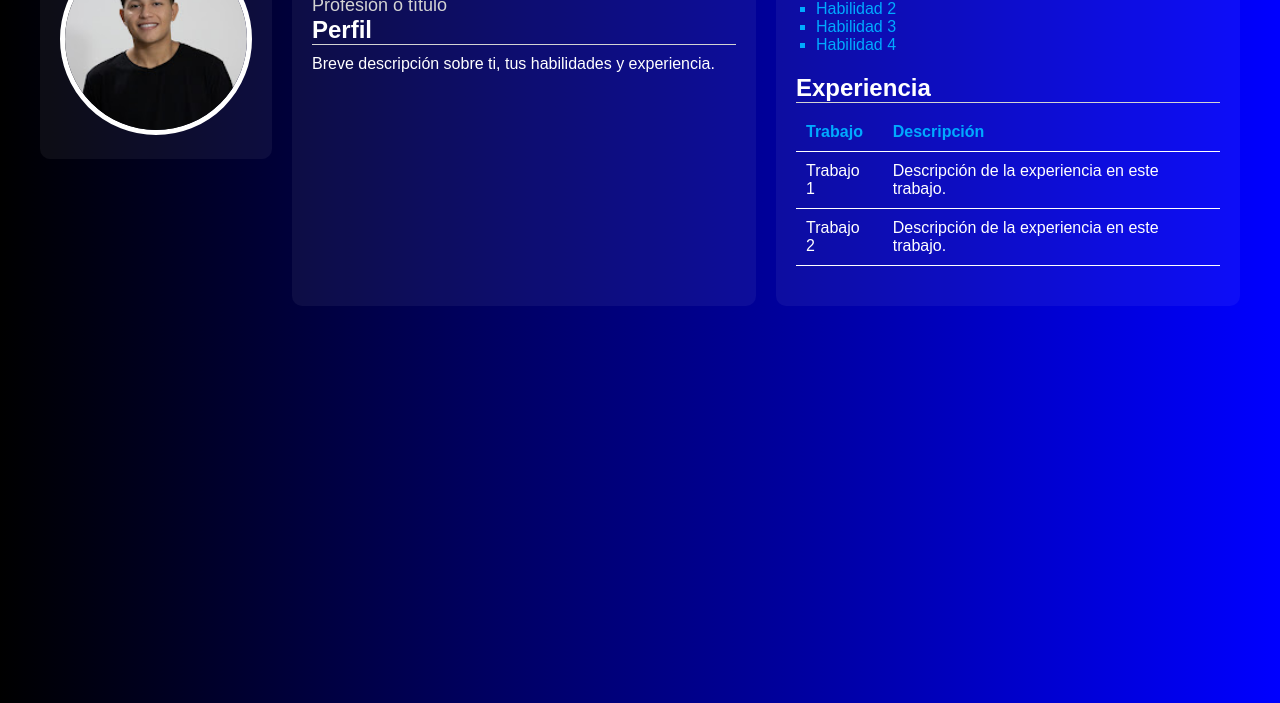
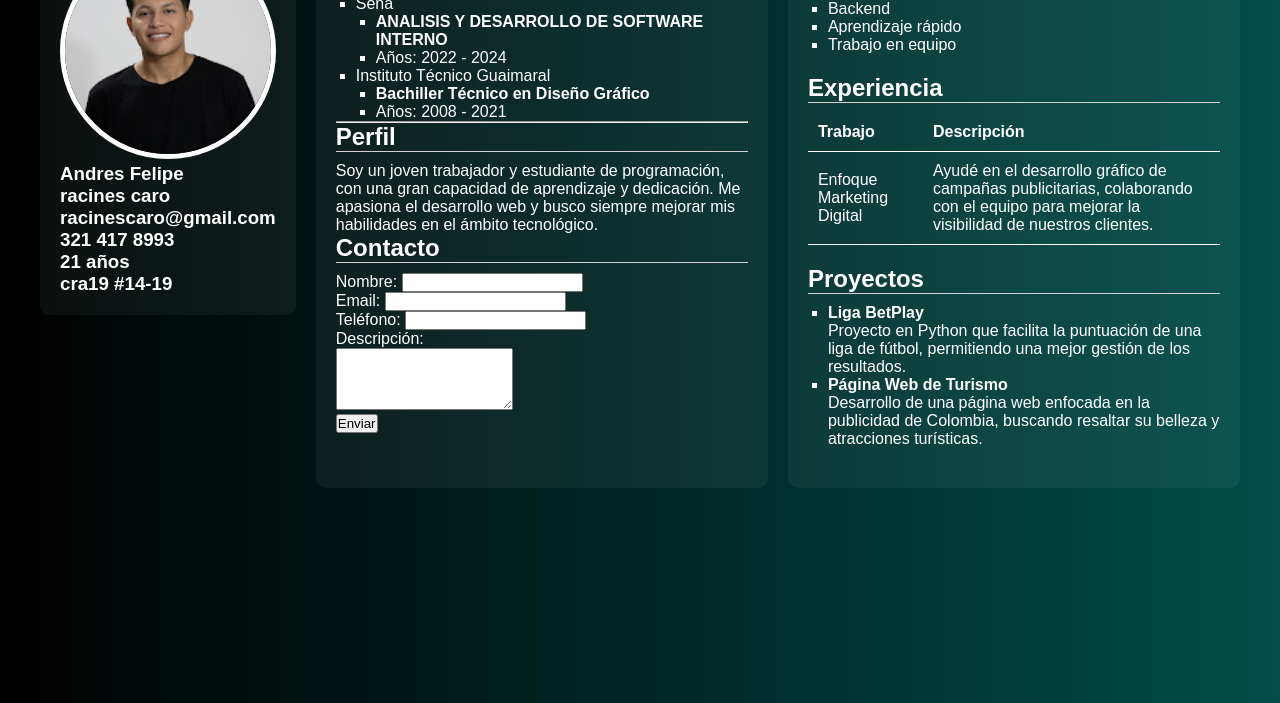
Before and after one commit to andrescarohub/htmlHVD, a plain HTML site: page index.html in a window 1280 px wide. Shown: the part 97-800 px from the top of the page. Drawn offline with Linux system fonts and the light colour scheme.

Commit message:
se termina la hoja de vida

```diff
--- a/css/styles.css
+++ b/css/styles.css
@@ -6,7 +6,7 @@
 
 body {
     font-family: Arial, sans-serif;
-    background: linear-gradient(to right, black, blue);
+    background: linear-gradient(to right, black, rgb(0, 77, 73));
     color: white;
     padding: 20px;
 }
@@ -65,7 +65,7 @@ ul {
 }
 
 ul li {
-    color: #00aaff; /* Azul fino para las viñetas */
+    color: #ffffff; /* Azul fino para las viñetas */
 }
 
 /* Tabla para la experiencia laboral */
@@ -81,7 +81,7 @@ th, td {
 }
 
 th {
-    color: #00aaff;
+    color: #ffffff;
 }
 
 /* Bordes para las tablas eliminados, ahora solo líneas */
--- a/index.html
+++ b/index.html
@@ -11,26 +11,60 @@
         <div class="left-column">
             <div class="photo-container">
                 <img src="images/unnamed.jpg" alt="Foto de perfil">
+                <header>
+                    <h3>Andres Felipe</h3>
+                    <h3>racines caro</h3>
+                    <h3>racinescaro@gmail.com</h3>
+                    <h3>321 417 8993</h3>
+                    <h3>21 años</h3>
+                    <h3>cra19 #14-19</h3>
+                </header>
             </div>
         </div>
         <div class="middle-column">
             <header>
-                <h1>Nombre Completo</h1>
-                <p>Profesión o título</p>
+                <h1>Estudios</h1>
+                <ul>
+                    <li>Sena
+                        <ul>
+                            <li><b>ANALISIS Y DESARROLLO DE SOFTWARE INTERNO</b></li>
+                            <li>Años: 2022 - 2024</li>
+                        </ul>
+                    </li>
+                    <li>Instituto Técnico Guaimaral
+                        <ul>
+                            <li><b>Bachiller Técnico en Diseño Gráfico</b></li>
+                            <li>Años: 2008 - 2021</li>
+                        </ul>
+                    </li>
+                </ul>
             </header>
-            <section class="profile">
-                <h2>Perfil</h2>
-                <p>Breve descripción sobre ti, tus habilidades y experiencia.</p>
+            <hr class="profile">
+            <h2>Perfil</h2>
+            <p>Soy un joven trabajador y estudiante de programación, con una gran capacidad de aprendizaje y dedicación. Me apasiona el desarrollo web y busco siempre mejorar mis habilidades en el ámbito tecnológico.</p>
+            <section class="contact-form">
+                <h2>Contacto</h2>
+                <form>
+                    <label for="nombre">Nombre:</label>
+                    <input type="text" id="nombre" name="nombre" required><br>
+                    <label for="email">Email:</label>
+                    <input type="email" id="email" name="email" required><br>
+                    <label for="telefono">Teléfono:</label>
+                    <input type="tel" id="telefono" name="telefono" required><br>
+                    <label for="descripcion">Descripción:</label><br>
+                    <textarea id="descripcion" name="descripcion" rows="4" required></textarea><br>
+                    <input type="submit" value="Enviar">
+                </form>
             </section>
         </div>
         <div class="right-column">
             <section class="skills">
                 <h2>Habilidades</h2>
                 <ul>
-                    <li>Habilidad 1</li>
-                    <li>Habilidad 2</li>
-                    <li>Habilidad 3</li>
-                    <li>Habilidad 4</li>
+                    <li>Desarrollo web</li>
+                    <li>Backend</li>
+                    <li>Aprendizaje rápido</li>
+                    <li>Trabajo en equipo</li>
                 </ul>
             </section>
             <section class="experience">
@@ -41,14 +75,23 @@
                         <th>Descripción</th>
                     </tr>
                     <tr>
-                        <td>Trabajo 1</td>
-                        <td>Descripción de la experiencia en este trabajo.</td>
-                    </tr>
-                    <tr>
-                        <td>Trabajo 2</td>
-                        <td>Descripción de la experiencia en este trabajo.</td>
+                        <td>Enfoque Marketing Digital</td>
+                        <td>Ayudé en el desarrollo gráfico de campañas publicitarias, colaborando con el equipo para mejorar la visibilidad de nuestros clientes.</td>
                     </tr>
                 </table>
+            </section>
+            <section class="projects">
+                <h2>Proyectos</h2>
+                <ul>
+                    <li>
+                        <b>Liga BetPlay</b>
+                        <p>Proyecto en Python que facilita la puntuación de una liga de fútbol, permitiendo una mejor gestión de los resultados.</p>
+                    </li>
+                    <li>
+                        <b>Página Web de Turismo</b>
+                        <p>Desarrollo de una página web enfocada en la publicidad de Colombia, buscando resaltar su belleza y atracciones turísticas.</p>
+                    </li>
+                </ul>
             </section>
         </div>
     </div>
```
